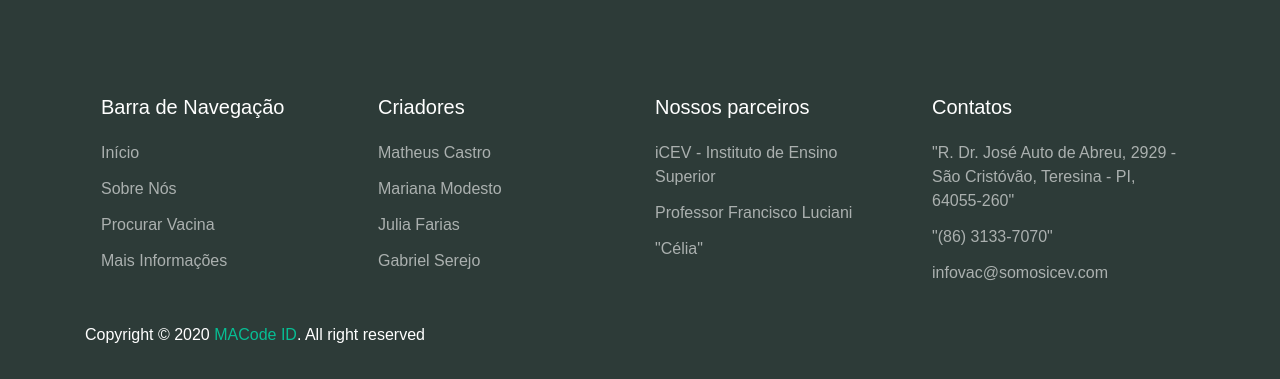
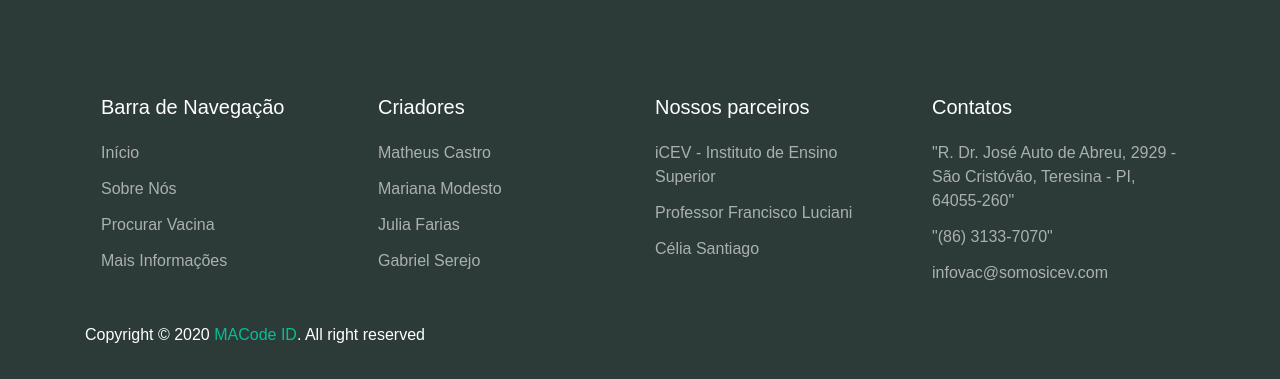
Before and after one commit to InfoVac/InfoVac, a Django app: page / in a window 1280 px wide. Shown: the part 1659-2038 px from the top of the page. Run offline with Django 4.2, Linux system fonts and the light colour scheme; some libraries are stand-ins or nearby versions.

Commit message:
Update base.html

```diff
--- a/TabelaDeVacinas/Templates/base.html
+++ b/TabelaDeVacinas/Templates/base.html
@@ -96,7 +96,7 @@
                 <ul class="footer-menu">
                     <li class="footer-item">iCEV - Instituto de Ensino Superior</li>
                     <li class="footer-item">Professor Francisco Luciani</li>
-                    <li class="footer-item">"Célia"</li>
+                    <li class="footer-item">Célia Santiago</li>
                 </ul>
                 </div> <!--col-sm-6 col-lg-3 py-3-->
                 <div class="col-sm-6 col-lg-3 py-3">
```
